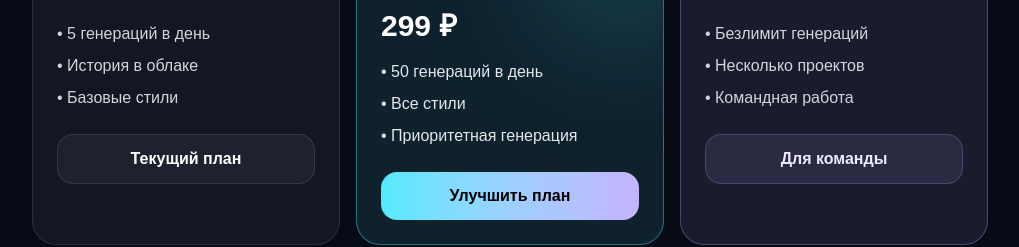
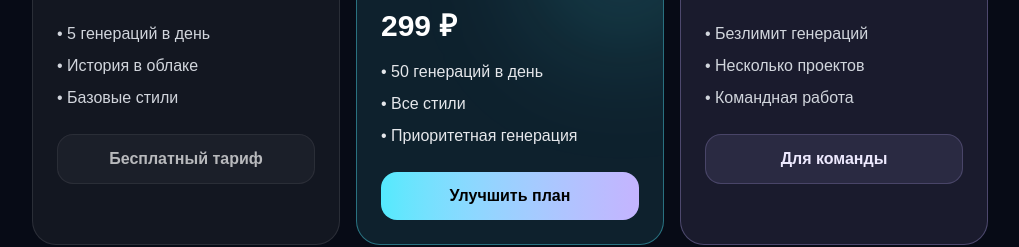
Before and after one commit to kondyrev/content-helper, a Next.js app: page /dashboard in a window 1280 px wide. Shown: the part 1700-1947 px from the top of the page, without its empty margins (260-1279 px from the left). Built offline with nearby package versions, Linux system fonts and the light colour scheme; no server answers.

Commit message:
fix: sync pricing cards with active subscription

```diff
--- a/app/dashboard-content.tsx
+++ b/app/dashboard-content.tsx
@@ -776,7 +776,10 @@ ${result}
             onOpenItem={openHistoryItem}
           />
 
-          <PricingSection onAuthRequired={() => setIsAuthModalOpen(true)} />
+          <PricingSection
+            currentPlan={currentPlan?.id}
+            onAuthRequired={() => setIsAuthModalOpen(true)}
+          />
 
           <SettingsSection
             user={user}
--- a/components/PricingSection.tsx
+++ b/components/PricingSection.tsx
@@ -6,18 +6,21 @@ import { createClient } from "@/utils/supabase";
 type PlanId = "creator" | "smm_pro";
 
 type PricingSectionProps = {
+  currentPlan?: string | null;
   onAuthRequired?: () => void;
 };
 
 export function PricingSection({
+  currentPlan,
   onAuthRequired,
 }: PricingSectionProps) {
   const supabase = createClient();
 
-  const [loadingPlan, setLoadingPlan] =
-    useState<PlanId | null>(null);
+  const [loadingPlan, setLoadingPlan] = useState<PlanId | null>(null);
 
   async function handleCheckout(planId: PlanId) {
+    if (currentPlan === planId) return;
+
     try {
       setLoadingPlan(planId);
 
@@ -46,15 +49,12 @@ export function PricingSection({
       const data = await response.json();
 
       if (!response.ok) {
-        throw new Error(
-          data.error || "Ошибка создания платежа"
-        );
+        throw new Error(data.error || "Ошибка создания платежа");
       }
 
       window.location.href = data.url;
     } catch (error) {
       console.error(error);
-
       alert("Ошибка оплаты");
     } finally {
       setLoadingPlan(null);
@@ -86,8 +86,11 @@ export function PricingSection({
               <p>• Базовые стили</p>
             </div>
 
-            <button className="mt-6 w-full rounded-2xl border border-white/10 bg-white/5 px-5 py-3 font-bold transition hover:bg-white/10">
-              Текущий план
+            <button
+              disabled
+              className="mt-6 w-full rounded-2xl border border-white/10 bg-white/5 px-5 py-3 font-bold opacity-70"
+            >
+              {currentPlan === "free" ? "Текущий план" : "Бесплатный тариф"}
             </button>
           </div>
         </div>
@@ -102,9 +105,7 @@ export function PricingSection({
 
             <p className="text-sm text-cyan-200">Creator</p>
 
-            <h3 className="mt-2 text-3xl font-black">
-              299 ₽
-            </h3>
+            <h3 className="mt-2 text-3xl font-black">299 ₽</h3>
 
             <div className="mt-4 space-y-2 text-gray-200">
               <p>• 50 генераций в день</p>
@@ -114,12 +115,14 @@ export function PricingSection({
 
             <button
               onClick={() => handleCheckout("creator")}
-              disabled={loadingPlan === "creator"}
-              className="mt-6 w-full rounded-2xl bg-gradient-to-r from-cyan-300 to-violet-300 px-5 py-3 font-black text-black transition hover:scale-[1.02] disabled:opacity-50"
+              disabled={loadingPlan === "creator" || currentPlan === "creator"}
+              className="mt-6 w-full rounded-2xl bg-gradient-to-r from-cyan-300 to-violet-300 px-5 py-3 font-black text-black transition hover:scale-[1.02] disabled:cursor-not-allowed disabled:opacity-60"
             >
-              {loadingPlan === "creator"
-                ? "Переход..."
-                : "Улучшить план"}
+              {currentPlan === "creator"
+                ? "Текущий план"
+                : loadingPlan === "creator"
+                  ? "Переход..."
+                  : "Улучшить план"}
             </button>
           </div>
         </div>
@@ -128,13 +131,9 @@ export function PricingSection({
           <div className="pointer-events-none absolute -right-10 -top-10 h-32 w-32 rounded-full bg-violet-300/20 opacity-0 blur-3xl transition group-hover:opacity-100" />
 
           <div className="relative">
-            <p className="text-sm text-violet-200">
-              SMM Pro
-            </p>
+            <p className="text-sm text-violet-200">SMM Pro</p>
 
-            <h3 className="mt-2 text-3xl font-black">
-              990 ₽
-            </h3>
+            <h3 className="mt-2 text-3xl font-black">990 ₽</h3>
 
             <div className="mt-4 space-y-2 text-gray-300">
               <p>• Безлимит генераций</p>
@@ -144,12 +143,14 @@ export function PricingSection({
 
             <button
               onClick={() => handleCheckout("smm_pro")}
-              disabled={loadingPlan === "smm_pro"}
-              className="mt-6 w-full rounded-2xl border border-violet-300/20 bg-violet-300/10 px-5 py-3 font-bold text-violet-100 transition hover:bg-violet-300/20 disabled:opacity-50"
+              disabled={loadingPlan === "smm_pro" || currentPlan === "smm_pro"}
+              className="mt-6 w-full rounded-2xl border border-violet-300/20 bg-violet-300/10 px-5 py-3 font-bold text-violet-100 transition hover:bg-violet-300/20 disabled:cursor-not-allowed disabled:opacity-60"
             >
-              {loadingPlan === "smm_pro"
-                ? "Переход..."
-                : "Для команды"}
+              {currentPlan === "smm_pro"
+                ? "Текущий план"
+                : loadingPlan === "smm_pro"
+                  ? "Переход..."
+                  : "Для команды"}
             </button>
           </div>
         </div>
```
